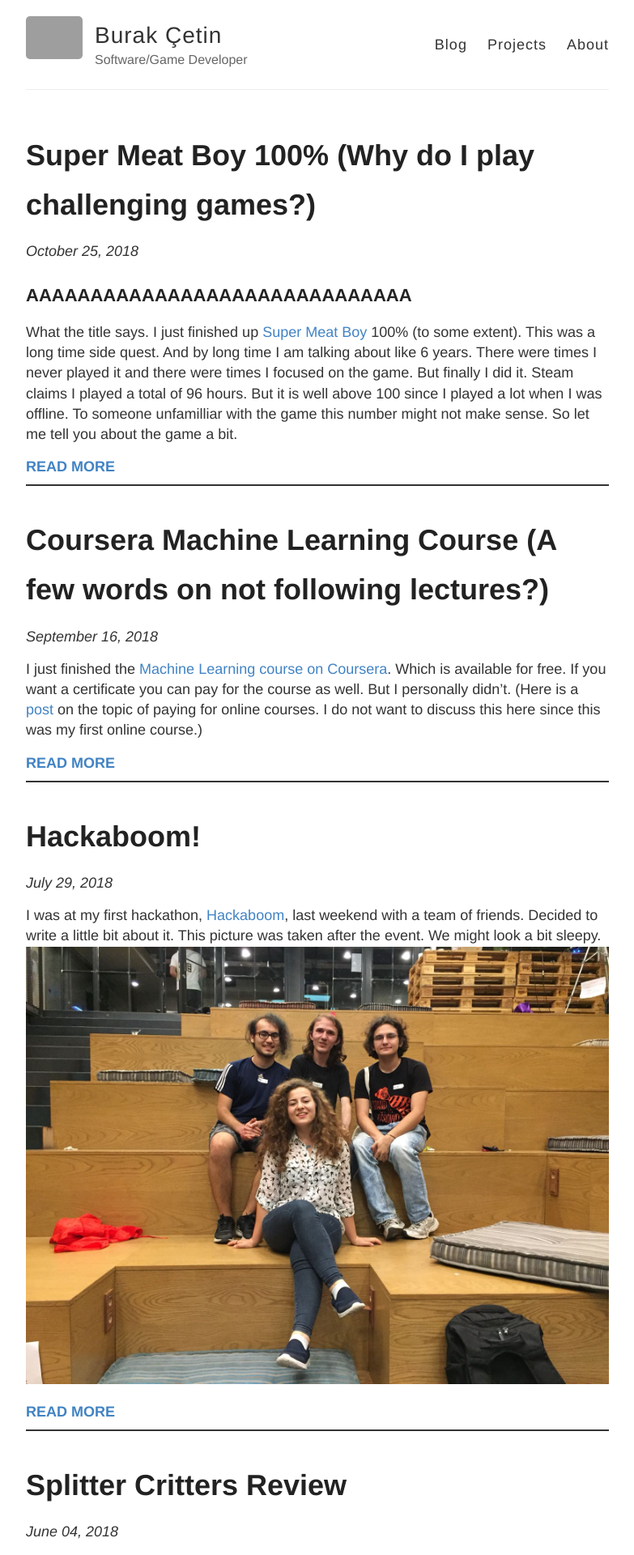
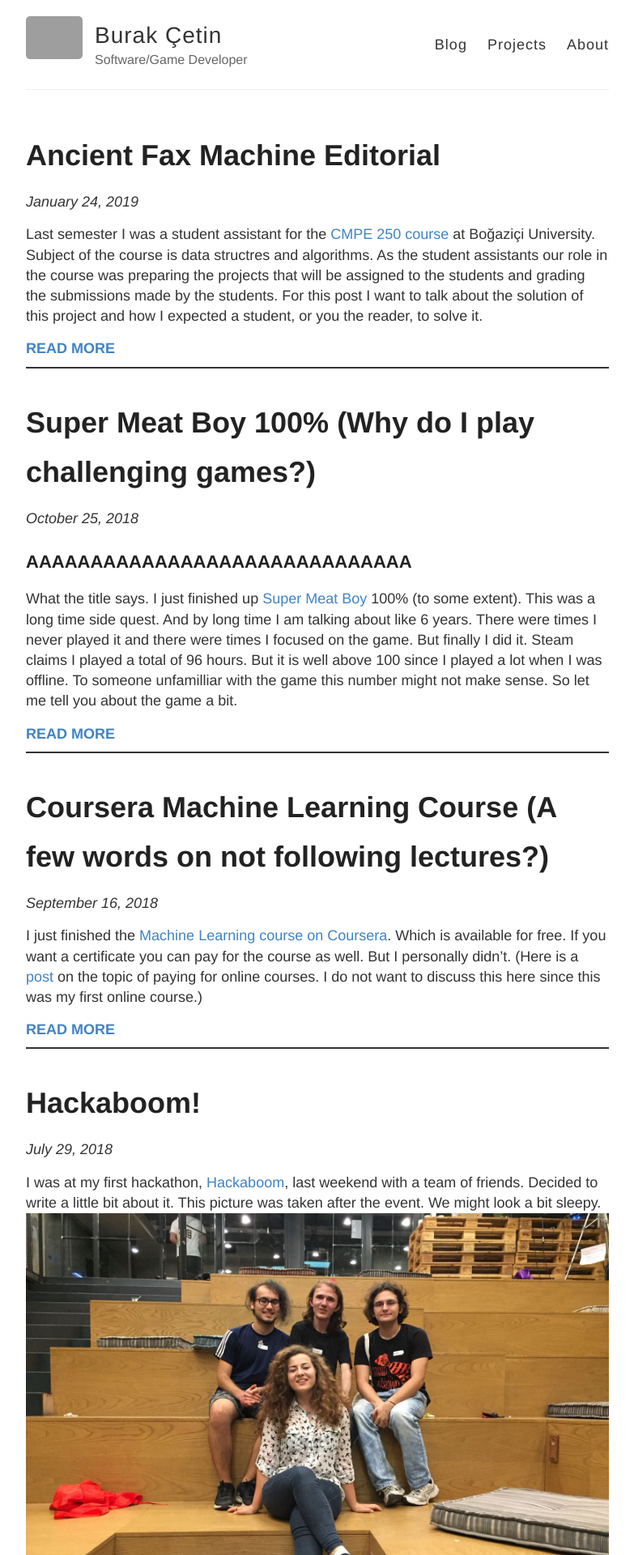
Before and after one commit to bcetin/bcetin.github.io, a Jekyll site: the page built from index.html, in a window 1280 px wide. Shown: the top 1920 px of the page at 81% size, without its empty margins (248-1031 px from the left). Built offline with Jekyll 4.4.1, drawn with Linux system fonts in a browser that asks for light colours; some of the changed lines change nothing that is shown; grey boxes are pictures that could not be loaded.

Commit message:
AFM post and a code block fix

```diff
--- /dev/null
+++ b/_posts/2019-1-24-Ancient-Fax-Machine.md
@@ -0,0 +1,67 @@
+---
+layout: post
+title: Ancient Fax Machine Editorial
+---
+Last semester I was a student assistant for the [CMPE 250 course](https://www.cmpe.boun.edu.tr/~cemgil/Courses/cmpe250/index.html) at Boğaziçi University. Subject of the course is data structres and algorithms.
+As the student assistants our role in the course was preparing the projects that will be assigned to the students and grading the submissions made by the students.
+For this post I want to talk about the solution of this project and how I expected a student, or you the reader, to solve it.<!--break--> Of course for you to be able to solve the problem, you should first read the problem. I made a repository that contains the problem, solutions and a simple grader for this post.
+But for now I am trusting you to just read the pdf file that contains the problem. [Here is the repo.](https://github.com/bcetin/CMPE250-Fall-2018-Project5)
+**Note: Repository only has the question pdf right now, it will be when I write second part of this post. Stay tuned.**
+
+So, you should be reading the problem now, instead of scrolling.
+Just in case you skipped reading it, I will talk about something else a bit in order to give you another chance. My website and blog is 1 year old now! Yay!
+I am not happy with the post frequency at this point, but it is still something. I hope to write more this year since I am trying to create more free time for myself.
+Which I can use for my personal life and hobbies. Like writing a blog. Ok, I hope you did read the problem. Let's go towards a solution together, step by step.
+
+### Step 1: Finding a solution, any solution.
+
+What the title says. Of course the problem itself has a time limitation which we must meet. But for now let's put that aside.
+Our aim first is just finding a way to count all the possible ways to split the message.
+This should be a step you are taking when you are faced with a programming problem like this. Finding any way to solve the problem, no matter how naive it is.
+The best way to go about this is thinking about how you would count the number of solutions yourself. Imagine this simple input:
+
+~~~
+ababa
+a
+aba
+ab
+ba
+baba
+~~~
+
+The first thing one can do is just finding a word that can fit to the beginning of this message, in other words a word in the dictionary that is a prefix of the message.
+"a", "ab" and "aba" are prefixes. So we should count the number of ways to split the message in these three cases and add those up.
+Let's say we picked "a" as our first word. Then we are faced with the same problem again. We must find the words that are prefixes of the remainder of the message, namely "baba".
+There are two such prefixes, "ba" and "baba". Similarly we can go with "ba". Then we end up with "ba", which only has the prefix "ba". Then we end up with nothing.
+The message is over. So we add 1 to the counter in our head. Then go back to the last decision we made and change it. Namely, picking "baba" instead of "ba". This also leaves us with nothing.
+Add 1 more. In general, we go over all words in the dictionary that are prefixes of the remainder of the message, then repeat with the remainder of the message after removing that word.
+
+You might feel like that example was too simple, but my intention was showing you how to algorithm-ify the way you would normally solve this problem.
+Now we can actually talk about how to actually implement this idea in code. We saw that the algorithm is just repeatedly picking prefixes until the message is over.
+In other words, solution of the problem can be calculated from *subproblems* of the same form. Counting the number of ways to split the remainding message is actually a subproblem of the inital problem of splitting the entire message.
+These types of problems can be easily solved recursively. All we need to implement is a way to find which words are prefixes of the message. Let's go with the most naive way again.
+Just iterating over the entire dictionary and comparing each word letter by letter. When we find a hit, we just call the recursive function at the end of the prefix we found.
+And we sum up the return values of these function calls and return that value. The base case for the recursion is returning 1 when we end up with an empty message.
+I am not going to provide specific codes for these steps since you can actually see these steps in the final code.
+
+Now that we have a way to count all the messages, let's calculate the time complexity.
+Since we are counting all possible ways one by one, upper bound for complexity is the answer of the problem.
+As you can see from the third example in the pdf file, the answer can be 2^N where N is the length of the message. Then for each possible splitting we go over entire dictionary for each word in the splitting.
+This is really output dependent and not easy to calculate but it is at least MxL, where M is dictionary size and L is maximum word length, since we are at least going over all the letters in the dictionary.
+Therefore time complexity is at least O(2^NxMxL).
+
+### Step 2: Getting rid of obvious repetitions.
+
+Now, we are trying to speed things up. Our first aim should be getting rid of that 2^N part since it grows FAST.
+Let's see what we can observe about the recursive function we just wrote. It takes a remainder of the message and returns an integer.
+To make it more concrete, we can say it takes in an integer that represents the starting point of a suffix of the original message.
+This function is a *pure function*, meaning whenever we call it with the same parameters it gives the exact same output. [(More on pure functions here if you are interested.)](https://www.sitepoint.com/functional-programming-pure-functions/)
+So we can actually cache the value we calculated when calculation is over. Then on future calls to this functions, we can just return the cached value. This idea is called dynamic programming, and it was the topic of this project.
+I am not going to attempt teaching dynamic programming in this post. It is a huge topic. But I gave the general idea. You save the value you calculated for your input in a lookup table and just return the value on the lookup table on future calls with the same input.
+This effectively reduces the time complexity to O(NxMxL) since the function can perform calculation at most N times. Once for each possible input between 1 and N.
+
+And this solution, when implemented, could get full 100 points if implemented clean enough. This was my not exact intention when I prepared the project. I wanted this solution to get around 70 points since there are further optimizations to be made.
+But because of my generousity about the limits for N,M and L this did not happen. And I will talk about the possible further optimizations on my next post. Where I will explain my solution that reduces the complexity to O(NxM+MxL) and another solution that came from a friend who was also student of the course last semester.
+But before reading the next post, try to come up with it yourself. You need a way to stop repeating the same computations when checking which words in the dictionary are actually prefixes of a remainder of the message.
+
+See you on the following post!
--- a/_sass/_highlights.scss
+++ b/_sass/_highlights.scss
@@ -6,9 +6,15 @@
   -moz-box-shadow: 3px 3px rgba(0,0,0,0.1);
   -webkit-box-shadow: 3px 3px rgba(0,0,0,0.1);
   box-shadow: 3px 3px rgba(0,0,0,0.1);
-  margin: 20px 0 20px 0;
-  overflow: scroll;
+  margin: 0px 0 0px 0;
+  overflow: auto
 }
+
+.highlight .highlight {
+  border: none;
+  box-shadow: none;
+}
+
 
 code {
   font-family:'Bitstream Vera Sans Mono','Courier', monospace;
```
